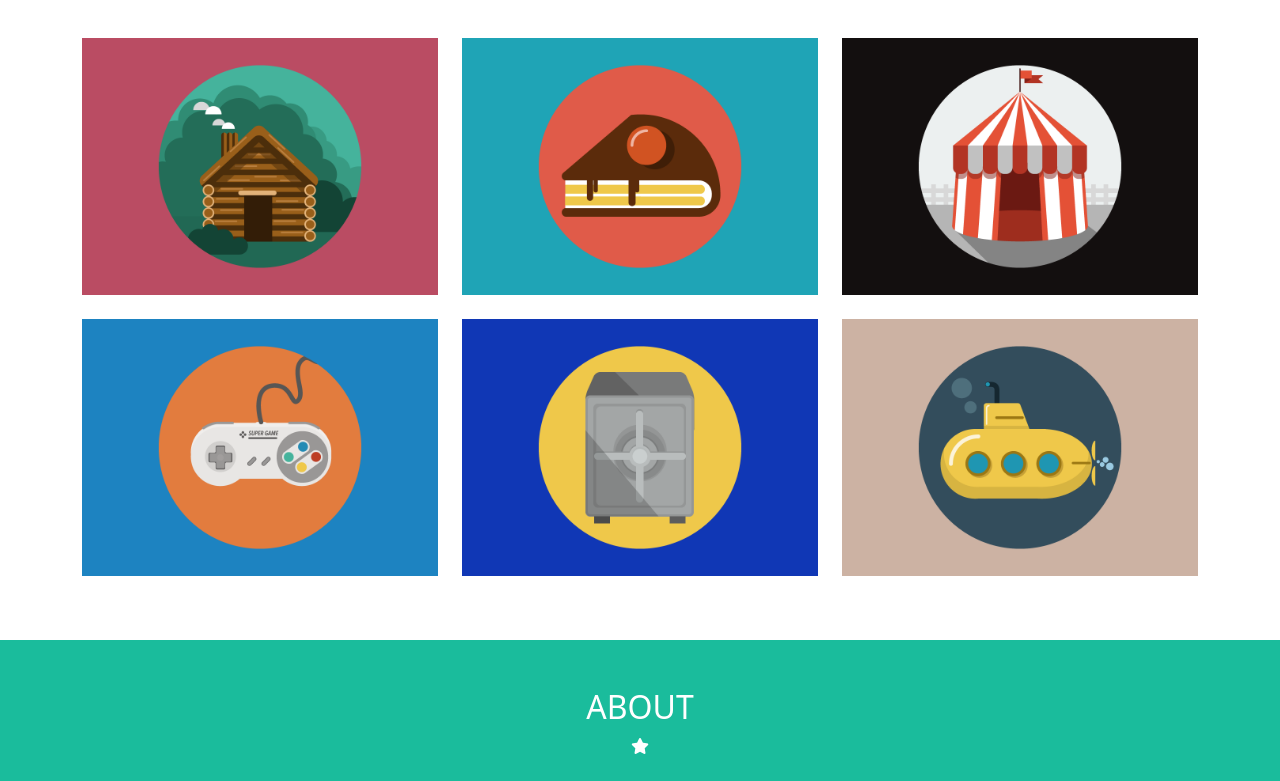
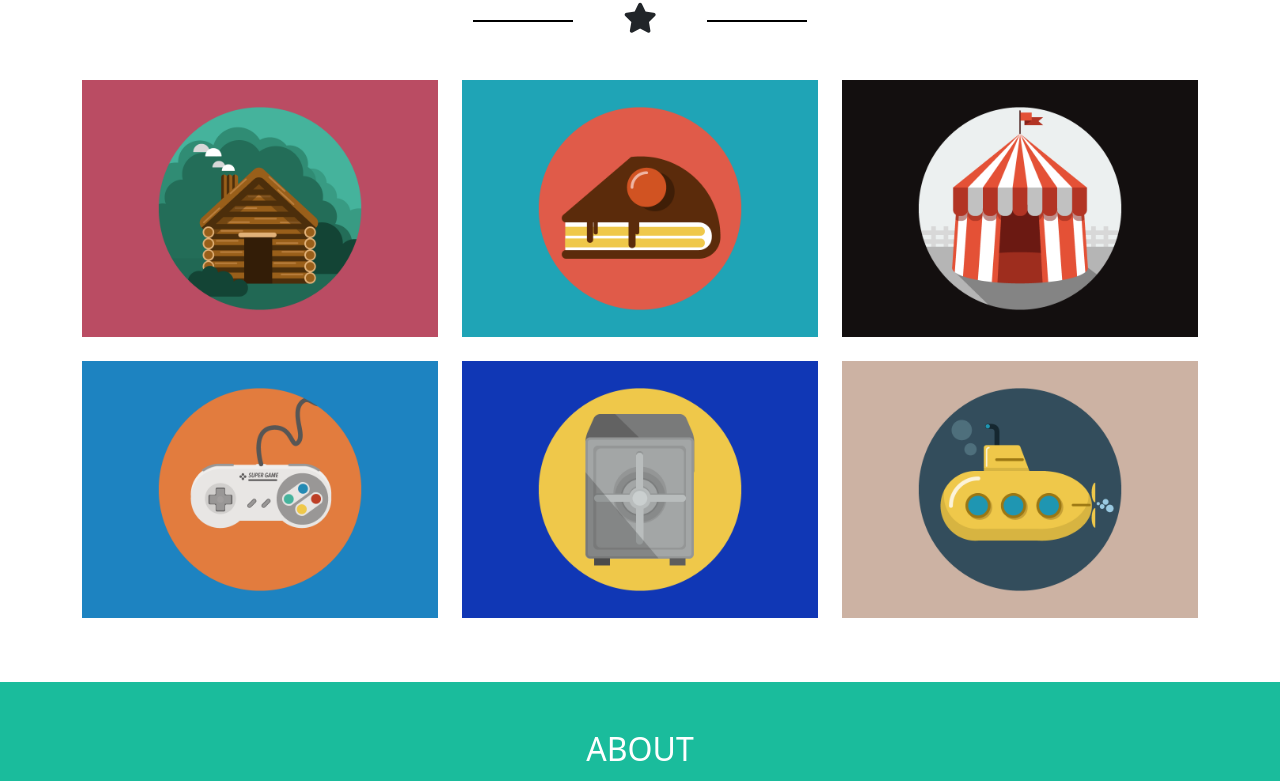
Before and after one commit to DrKillex/html-css-bootstrap-freelancer, a plain HTML site: page index.html in a window 1280 px wide. Shown: the part 651-1432 px from the top of the page. Drawn offline with nearby package versions, Linux system fonts and the light colour scheme.

Commit message:
un po di pulizia

```diff
--- a/css/style.css
+++ b/css/style.css
@@ -8,10 +8,6 @@
 
 #jumbo, #about, #contact-me .btn {
     background-color: #1ABC9C;
-}
-
-#footer-top {
-    background-color: #3A546D;
 }
 
 header img {
@@ -33,6 +29,44 @@ input {
     border-bottom: 1px solid black;
 }
 
+/* footer */
+
+#footer-top {
+    background-color: #3A546D;
+}
+
 footer ul li {
     list-style: none;
 }
+
+/* effetto stella */
+
+.star_spacer {
+    position: relative;
+    font-size: 30px;
+}
+
+.star_spacer::after, .star_spacer::before {
+    content: '';
+    height: 2px;
+    width: 100px;
+    background-color: black;
+    display: block;
+}
+
+#jumbo .star_spacer::after, #jumbo .star_spacer::before,
+#about .star_spacer::after, #about .star_spacer::before {
+    background-color: white;
+}
+
+.star_spacer::after {
+    position: absolute;
+    right: 35%;
+    bottom: 40%;
+}
+
+.star_spacer::before {
+    position: absolute;
+    left: 35%;
+    bottom: 40%;
+}
```
